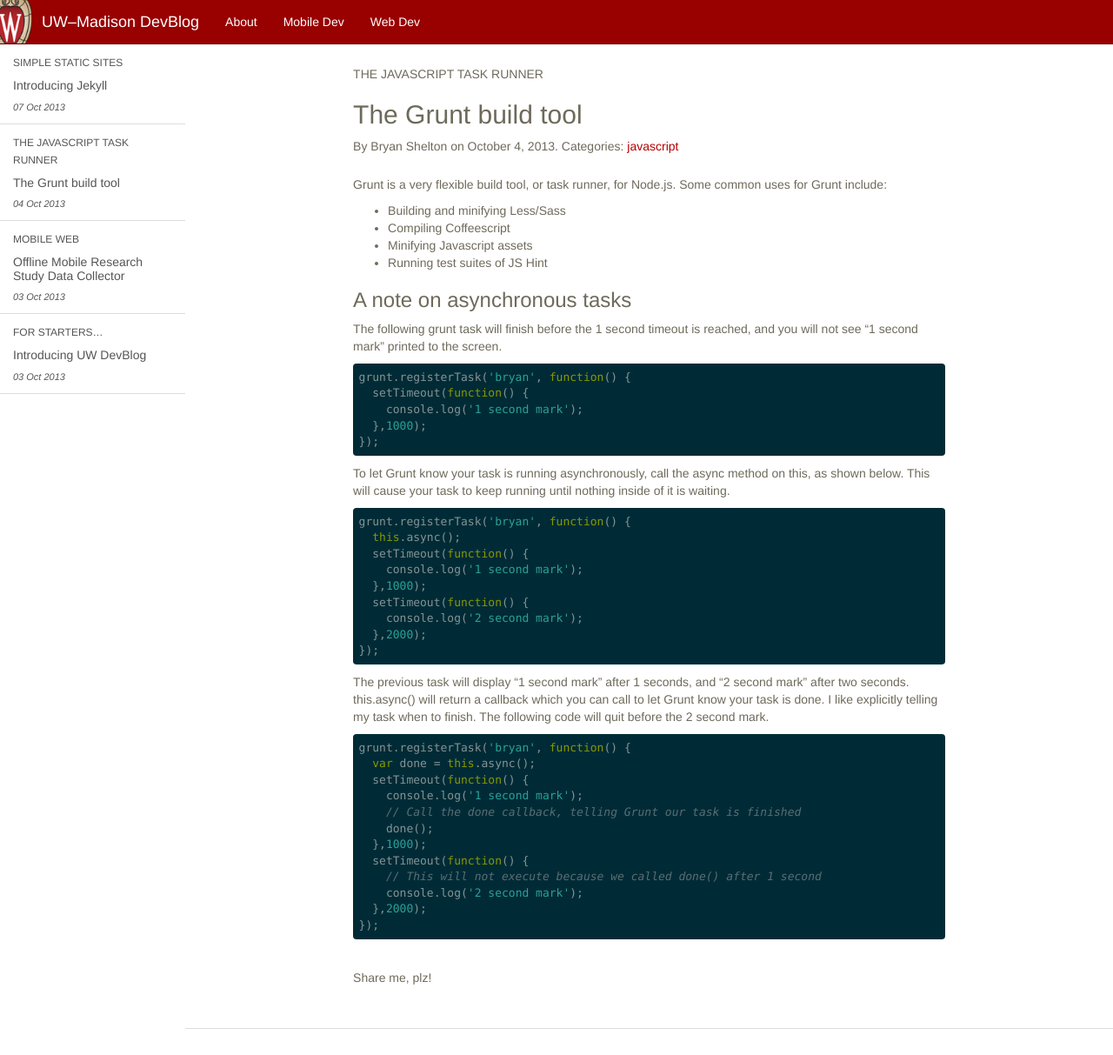
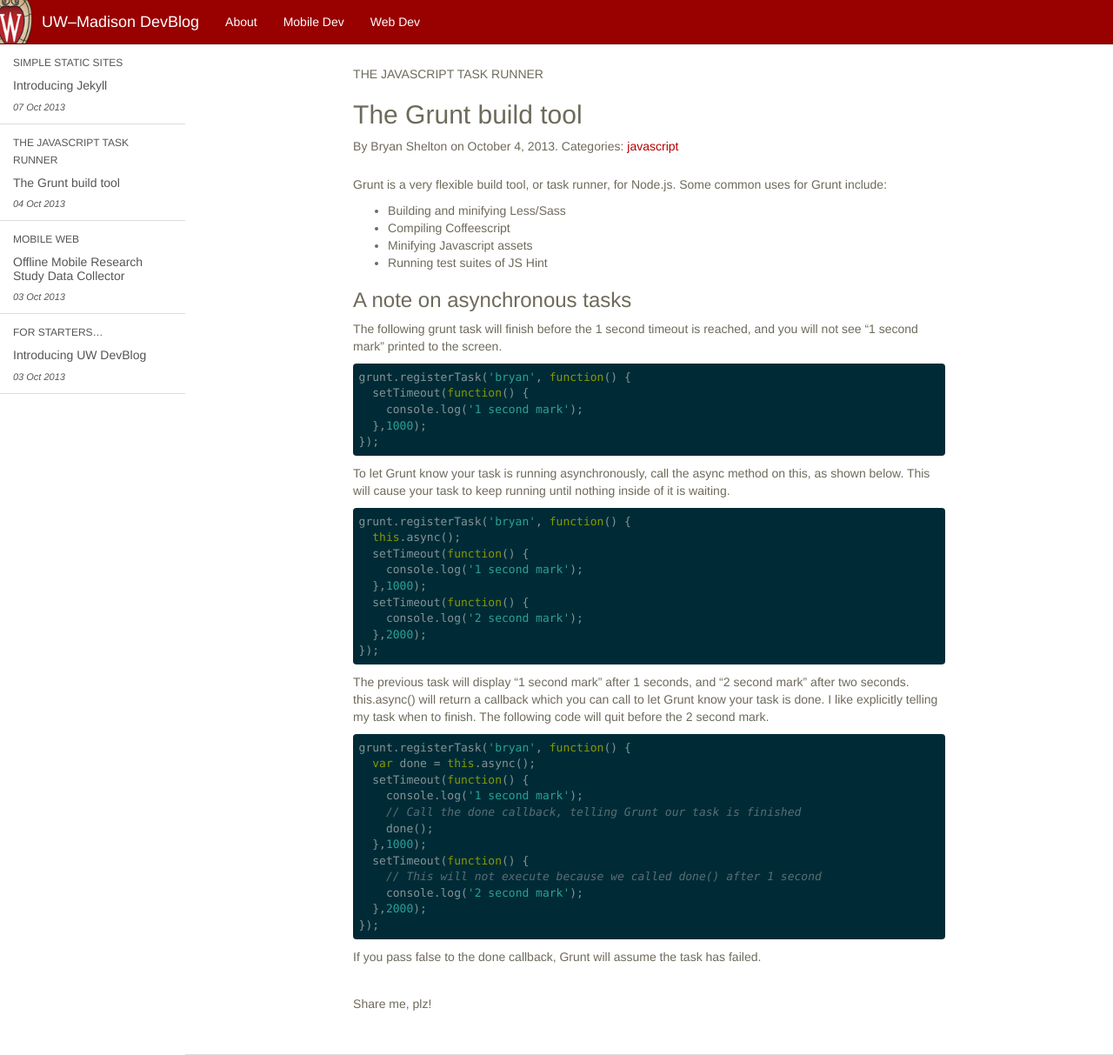
Before and after one commit to UWMadisonUcomm/devblog, a Jekyll site: the page built from _posts/2013-10-4-grunt-build-tool.markdown, in a window 1280 px wide and 1213 px high. Shown: the whole window at 87% size. Built offline with Jekyll 4.4.1, drawn with Linux system fonts in a browser that asks for light colours; Markdown is read by kramdown in place of the engine named in the settings.

Commit message:
Grunt async callback error.

````diff
--- a/_posts/2013-10-4-grunt-build-tool.markdown
+++ b/_posts/2013-10-4-grunt-build-tool.markdown
@@ -58,3 +58,5 @@
   },2000);
 });
 ```
+
+If you pass false to the done callback, Grunt will assume the task has failed.
````
